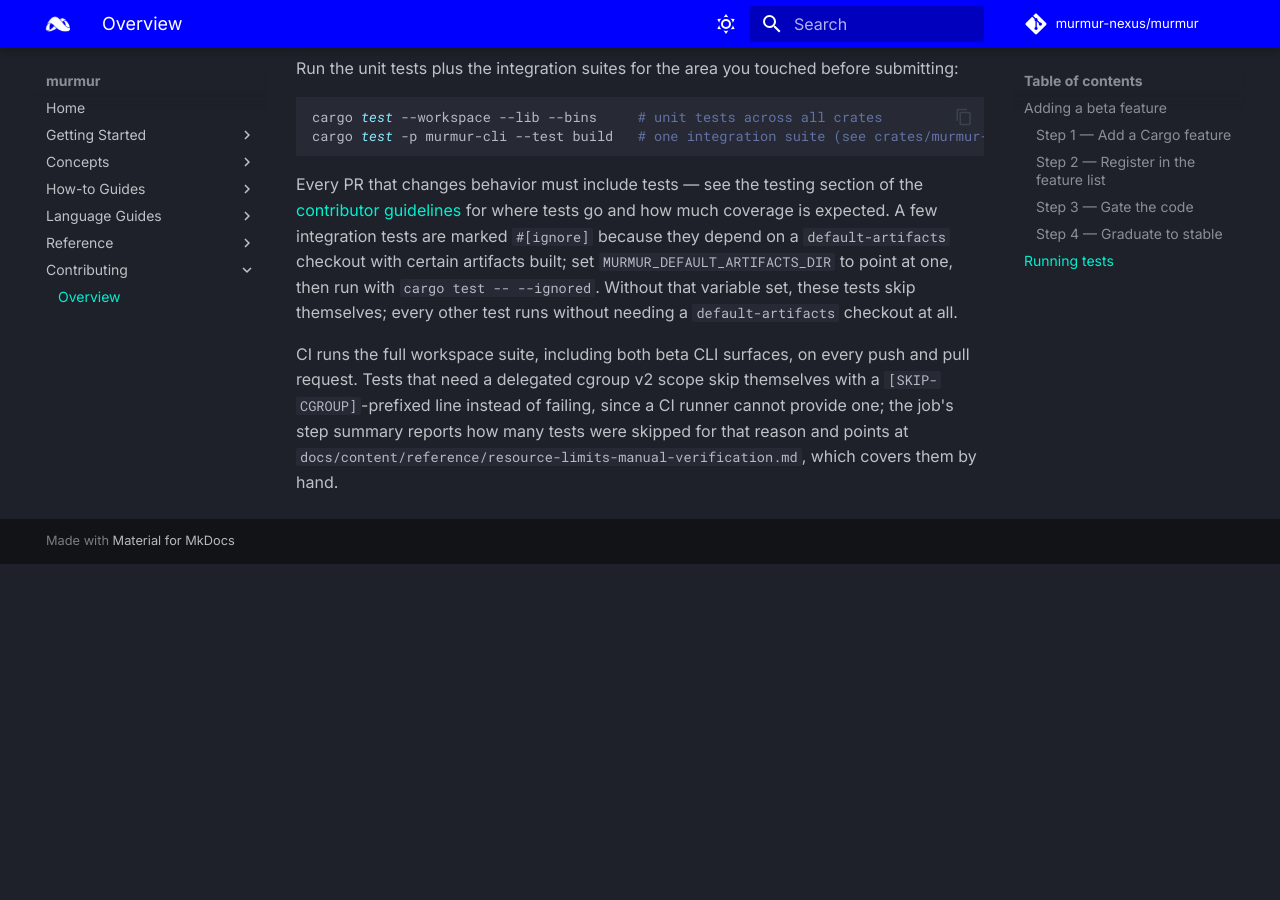
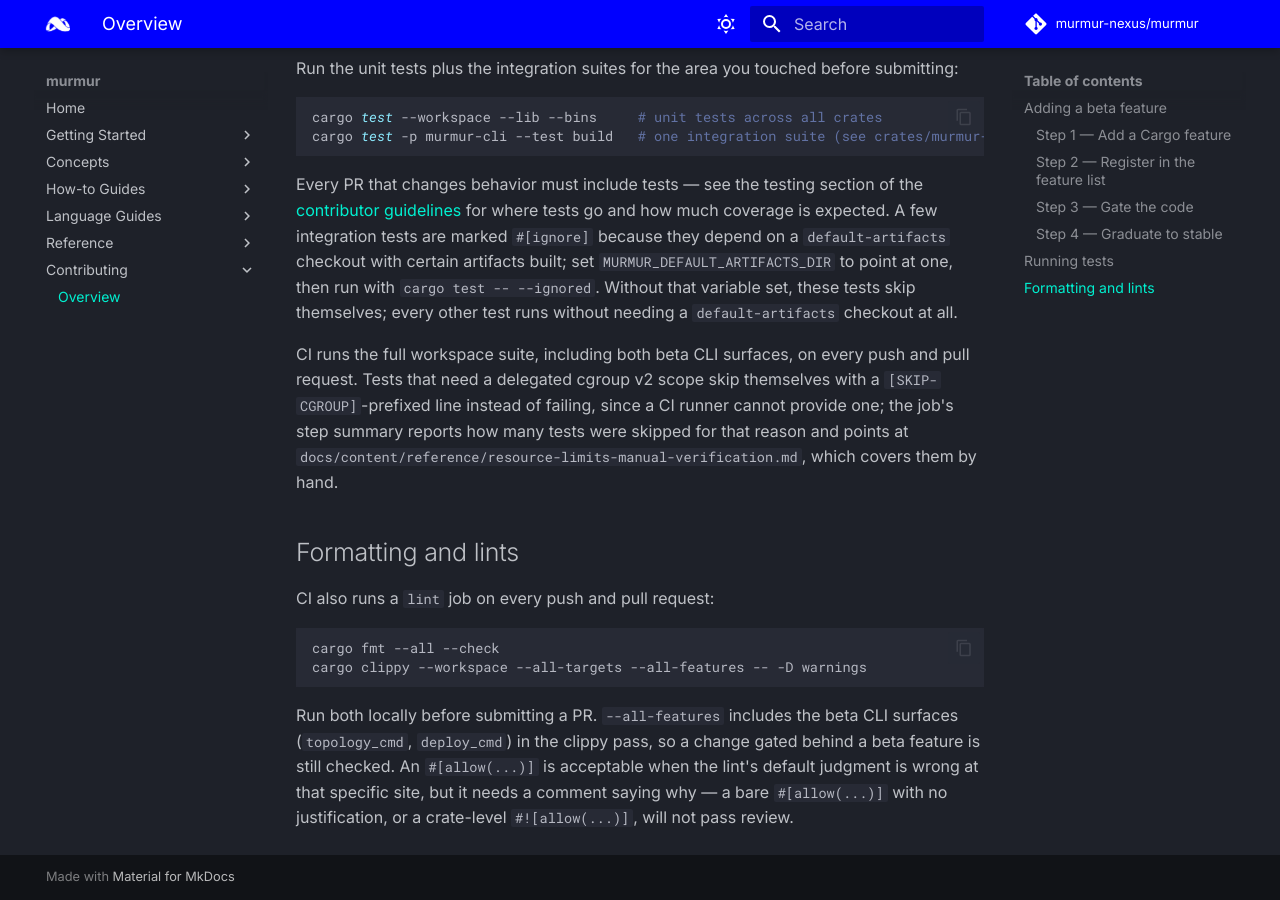
Before and after one commit to murmur-nexus/murmur, an MkDocs documentation site: the page built from docs/content/contributing/index.md, in a window 1280 px wide and 900 px high, scrolled down 1784 px. Built offline with MkDocs 1.6.1 and Material for MkDocs 9.7.7, drawn with Linux system fonts in a browser that asks for light colours; comment, search, counter and statistics services are not loaded; before the commit the page ends 2348 px from its top, so only the background shows below that.

Commit message:
Review: drop stale-time comment marker, document the CI lint gate for contributors
Fixes a "yet" stale-time-marker in the build_remote_registry justification
comment, and adds a Formatting and lints section to docs/content/contributing
so a contributor knows CI now blocks on cargo fmt/clippy before submitting.

````diff
--- a/docs/content/contributing/index.md
+++ b/docs/content/contributing/index.md
@@ -94,3 +94,18 @@ request. Tests that need a delegated cgroup v2 scope skip themselves with a
 `[SKIP-CGROUP]`-prefixed line instead of failing, since a CI runner cannot provide one; the job's
 step summary reports how many tests were skipped for that reason and points at
 `docs/content/reference/resource-limits-manual-verification.md`, which covers them by hand.
+
+## Formatting and lints
+
+CI also runs a `lint` job on every push and pull request:
+
+```bash
+cargo fmt --all --check
+cargo clippy --workspace --all-targets --all-features -- -D warnings
+```
+
+Run both locally before submitting a PR. `--all-features` includes the beta CLI surfaces
+(`topology_cmd`, `deploy_cmd`) in the clippy pass, so a change gated behind a beta feature is
+still checked. An `#[allow(...)]` is acceptable when the lint's default judgment is wrong at that
+specific site, but it needs a comment saying why — a bare `#[allow(...)]` with no justification,
+or a crate-level `#![allow(...)]`, will not pass review.
````
Also changed, not shown: 1 other file.
